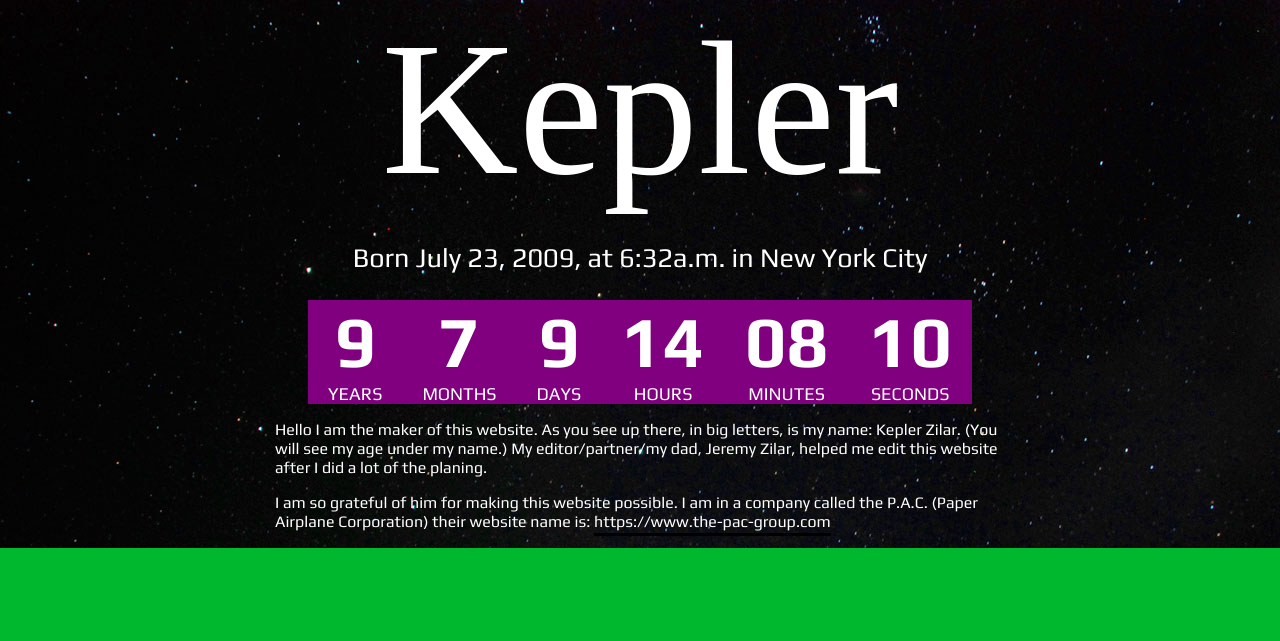
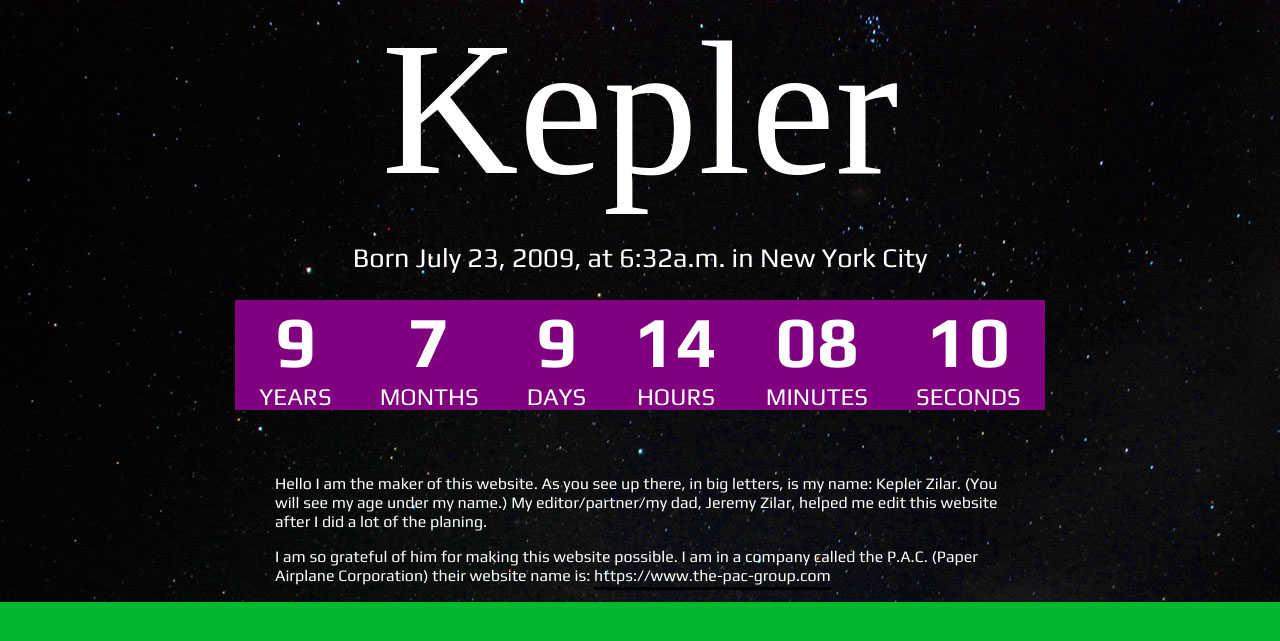
Before and after one commit to kcezz/keplr.me, a Jekyll site: the page built from index.md, in a window 1280 px wide. Shown: the top 641 px of the page. Built offline with Jekyll 4.4.1, drawn with Linux system fonts in a browser that asks for light colours; nearby versions of some CDN libraries.

Commit message:
counter adjustments

```diff
--- a/_sass/_header.scss
+++ b/_sass/_header.scss
@@ -16,7 +16,7 @@ header{
   }
 
   #counter{
-    // background-color: #08a413;
+    margin-bottom: 48px;
     display: flex;
     justify-content: center;
     .unit{
@@ -53,17 +53,23 @@ header{
         background: blue;
       }
       @media only screen and (min-width: 992px) {
-        padding: 0 10px;
-        background: yellow;
+        padding: 0 18px;
+        strong{
+          font-size: 65px;
+        }
+        span{
+          font-size: 24px;
+        }
+        background: orange;
       }
       @media only screen and (min-width: 1200px) {
-        padding: 0 20px;
+        padding: 0 24px;
         background: purple;
         strong{
           font-size: 72px;
         }
         span{
-          font-size: 18px;
+          font-size: 24px;
         }
       }
 
```
